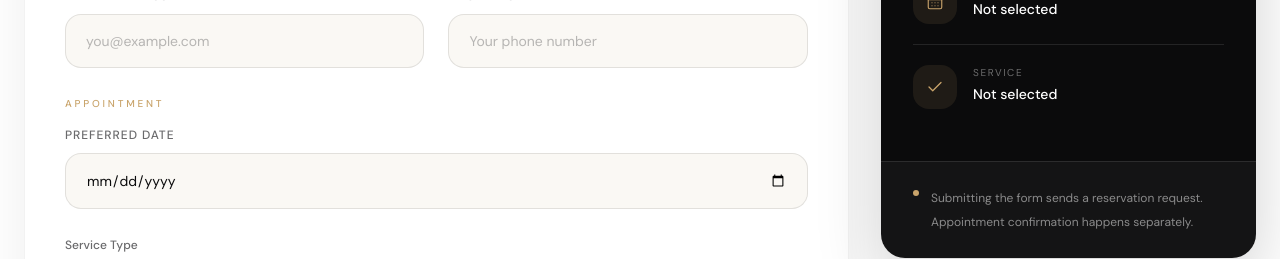
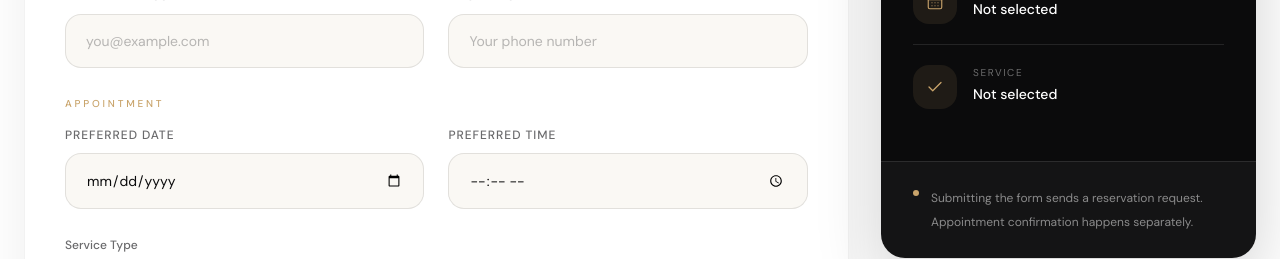
Before and after one commit to Emperor16/DollyP-web-app, a React (Vite) app: page /reservation in a window 1280 px wide. Shown: the part 820-1079 px from the top of the page. Built offline with nearby package versions, Linux system fonts and the light colour scheme; no server answers.

Commit message:
reservatio field requeted date and time

```diff
--- a/src/pages/components/reservation/reservationForm.tsx
+++ b/src/pages/components/reservation/reservationForm.tsx
@@ -94,6 +94,7 @@ const ReservationForm = ({
     Appointment
   </p>
 
+  <div className="grid grid-cols-1 gap-6 md:grid-cols-2">
     <ReservationField
       label="Preferred Date"
       type="date"
@@ -103,6 +104,16 @@ const ReservationForm = ({
       onChange={onChange}
       required
     />
+
+    <ReservationField
+      label="Preferred Time"
+      type="time"
+      name="time"
+      value={form.time}
+      onChange={onChange}
+      required
+    />
+  </div>
 </div>
 
         <ServiceSelection
```
Lines whose indentation alone changed are shown as unchanged.
